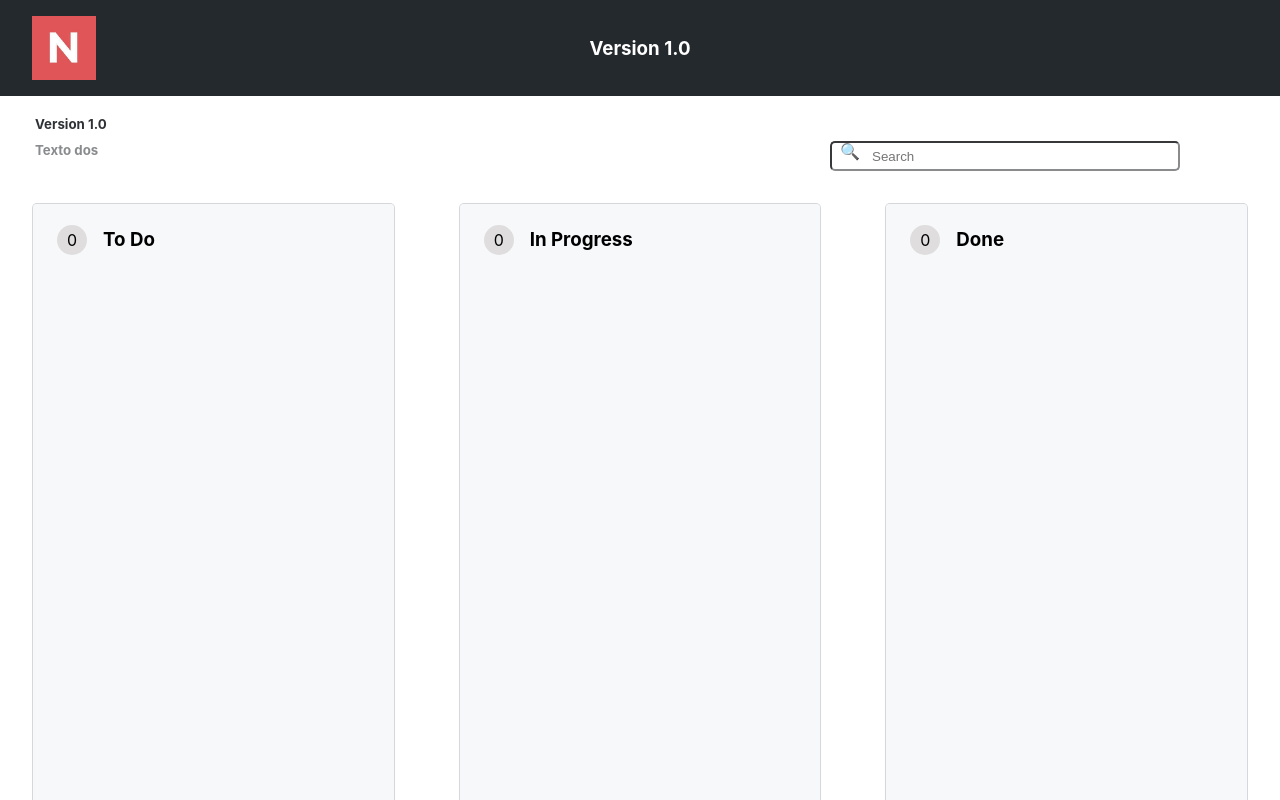
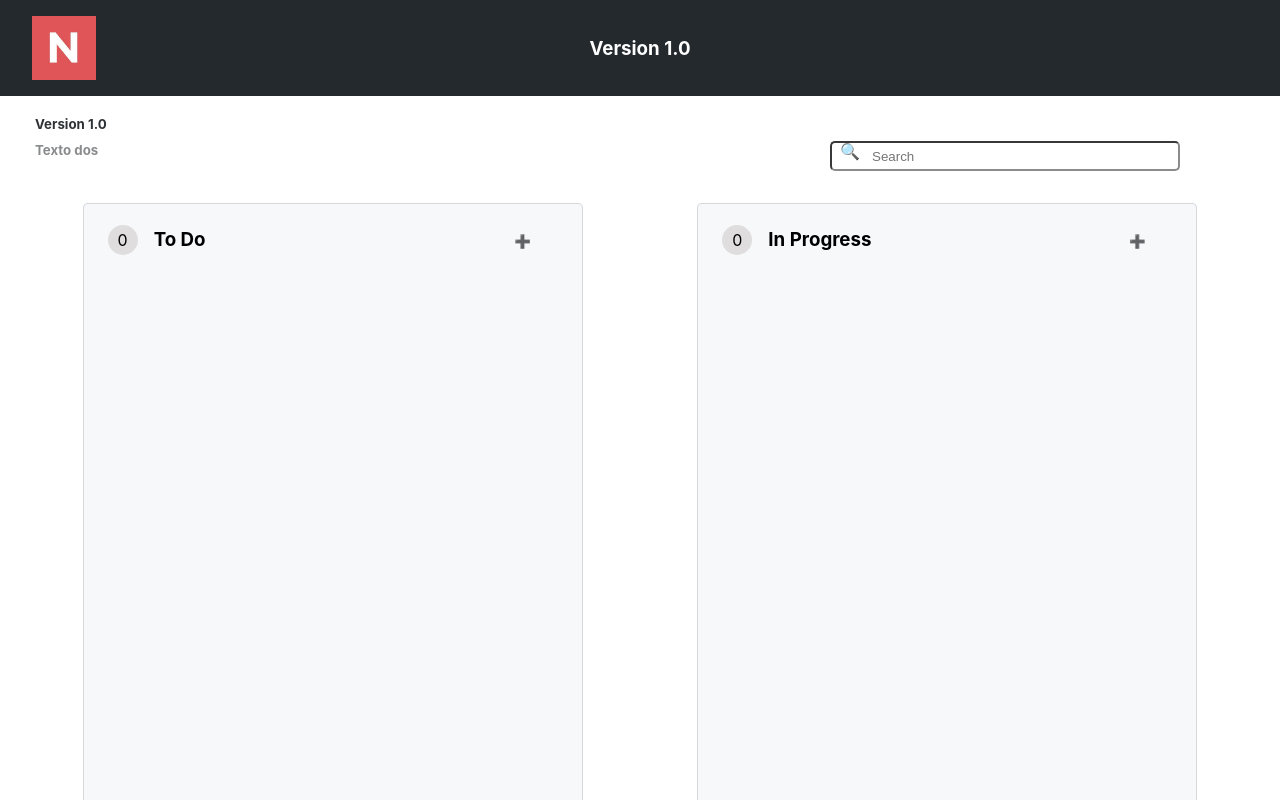
Before and after one commit to ccrolo/tablero-kanban, a React (Create React App) app in the folder tablero-kanban/: page / in a window 1280 px wide. Shown: the top 800 px of the page. Built offline with nearby package versions, Linux system fonts and the light colour scheme.

Commit message:
cosas varias

```diff
--- a/tablero-kanban/src/components/button/indexButton.jsx
+++ b/tablero-kanban/src/components/button/indexButton.jsx
@@ -9,12 +9,11 @@ import CardsContext from '../context/indexContext'
 
 function Button(props) {
 
-    const { cardsState, updateCardsState } = useContext(CardsContext)
+    const [{ cardsState, updateCardsState },{counter, counterUpdate}] = useContext(CardsContext)
 
     let [isChecked, isCheckedUpdate] = useState(false)
     let [isDisabled, isDisabledUpdate] = useState(true)
-    let [counter, counterUpdate] = useState([])
-
+    // let [counter, counterUpdate] = useState([])
 
     const handle = () => {
         isCheckedUpdate(true)
@@ -27,7 +26,6 @@ function Button(props) {
 
     const date = new Date();
     const hour = date.getHours() + ':' + date.getMinutes() + ':' + date.getSeconds();
-    console.log(date)
 
     const handleSubmit = e => {
         e.preventDefault()
@@ -42,6 +40,7 @@ function Button(props) {
         counterUpdate(e => e + 1)
         updateCardsState([...cardsState, obj])
         isCheckedUpdate(false)
+        console.log(counter.length)
     }
 
     return (
--- a/tablero-kanban/src/components/card/indexCard.jsx
+++ b/tablero-kanban/src/components/card/indexCard.jsx
@@ -7,29 +7,14 @@ import CardsContext from '../context/indexContext'
 
 
 function Card(props) {
-    const { cardsState, updateCardsState } = useContext(CardsContext);
-    let [arrayId, arrayIdUpdate] = useState(cardsState.map(e => e.id)) //sabiamos que esto era una gitanada
-    //Hacer find index para encontrar la id y nos da la posicion ==> esta es la buena
-
-   console.log(cardsState)
-
+    const [{ cardsState, updateCardsState },{counter, counterUpdate}] = useContext(CardsContext)
+    // const { cardsState, updateCardsState } = useContext(CardsContext);
 
     const handleDelete = () => {
-
-        const position = arrayId.indexOf(props.id)
+        const position = cardsState.findIndex(e => e===props.id)
         cardsState.splice(position, 1)
         updateCardsState([...cardsState])
-
-
-        console.log(cardsState)
-
-        /*  updateCardsState(cardsState.splice(position,1))
-         arrayIdUpdate(arrayId.splice(position,1)) */
     }
-
-
-
-console.log(props.status)
 
     return (
 
--- a/tablero-kanban/src/components/columnDone/indexDone.jsx
+++ b/tablero-kanban/src/components/columnDone/indexDone.jsx
@@ -5,7 +5,8 @@ import { useContext } from 'react'
 import CardsContext from '../context/indexContext'
 
 function ColumnProgress() {
-    const { cardsState, updateCardsState } = useContext(CardsContext)
+    const [{ cardsState, updateCardsState },{counter, counterUpdate}] = useContext(CardsContext)
+    // const { cardsState, updateCardsState } = useContext(CardsContext)
     /*  console.log(cardsState) */
     localStorage.setItem('arrayCards', cardsState);
     const status = 'Done';
--- a/tablero-kanban/src/components/columnInProges/indexProgres.jsx
+++ b/tablero-kanban/src/components/columnInProges/indexProgres.jsx
@@ -5,7 +5,8 @@ import { useContext } from 'react'
 import CardsContext from '../context/indexContext'
 
 function ColumnProgress() {
-    const { cardsState, updateCardsState } = useContext(CardsContext)
+    const [{ cardsState, updateCardsState },{counter, counterUpdate}] = useContext(CardsContext)
+    // const { cardsState, updateCardsState } = useContext(CardsContext)
     localStorage.setItem('arrayCards', cardsState);
     const status = 'InProgress';
     let progressArr = cardsState.filter(e => e.status === 'InProgress');
--- a/tablero-kanban/src/components/columnToDo/indexColumn.jsx
+++ b/tablero-kanban/src/components/columnToDo/indexColumn.jsx
@@ -5,7 +5,8 @@ import { useContext } from 'react'
 import CardsContext from '../context/indexContext'
 
 function Column() {
-    const { cardsState, updateCardsState } = useContext(CardsContext)
+    const [{ cardsState, updateCardsState },{counter, counterUpdate}] = useContext(CardsContext)
+    // const { cardsState, updateCardsState } = useContext(CardsContext)
     /*  console.log(cardsState) */
     localStorage.setItem('arrayCards', cardsState);
     const status = 'ToDo';
--- a/tablero-kanban/src/components/context/indexContext.jsx
+++ b/tablero-kanban/src/components/context/indexContext.jsx
@@ -8,11 +8,13 @@ const CardsContext = createContext();
 function CardsProvider({ children }) {
 
     const [cardsState, updateCardsState] = useState([]);
+    const [counter, counterUpdate] = useState([])
+
 
     return (
         <React.Fragment>
 
-            <CardsContext.Provider value={{ cardsState, updateCardsState }}>
+            <CardsContext.Provider value={[{cardsState, updateCardsState},{counter, counterUpdate}]}>
                 {children}
             </CardsContext.Provider>
 
--- a/tablero-kanban/src/components/filter/indexFilter.jsx
+++ b/tablero-kanban/src/components/filter/indexFilter.jsx
@@ -3,7 +3,8 @@ import { useContext } from 'react'
 import CardsContext from '../context/indexContext'
 
 function Filter(){
-    const { cardsState, updateCardsState } = useContext(CardsContext)
+    const [{ cardsState, updateCardsState },{counter, counterUpdate}] = useContext(CardsContext)
+    // const { cardsState, updateCardsState } = useContext(CardsContext)
 
     const handleFilter = e => {
         console.log(cardsState)
--- a/tablero-kanban/src/pages/landing/indexLanding.jsx
+++ b/tablero-kanban/src/pages/landing/indexLanding.jsx
@@ -9,25 +9,26 @@ import Card from '../../components/card/indexCard';
 
 
 // 1. La primera columna deberá añadr las tareas:
-// - se creará una card y se añadirá la tarea a un array
-// - Cada tarea será un objeto: tituto, hora de creación e ID
-// - Las tres deben tener un contador de tareas
-// - Las Tareas se pueden eliminar de forma individual
+// - se creará una card y se añadirá la tarea a un array OK
+// - Cada tarea será un objeto: tituto, hora de creación e ID OK
+// - Las tres deben tener un contador de tareas OK
+// - Las Tareas se pueden eliminar de forma individual OK!!!!!!
 
 // 2. La segunda columna deberá añadir una tarea de la primera:
-// - Eliminará la tarea de la primera columna y añadirá a la segunda en su array.
-// - Las tres deben tener un contador de tareas
-// - Las Tareas se pueden eliminar de forma individual
+
+// - Las tres deben tener un contador de tareas OK!!!
+// - Las Tareas se pueden eliminar de forma individual  OK!!!
 
 // 3. La tercera columna deberá añadir una tarea realizada:
-// - Eliminará de la segunda y cambiará el icono.
+
 // - Tendrá un clear all
-// - Las Tareas se pueden eliminar de forma individual
+// - Las Tareas se pueden eliminar de forma individual OK!!!
 
 
 // Que falta:
-// - El filtro no borra
-// - La basura borra mal --> del mismo array
+// - El filtro no borra  OK!!!
+// - el filtro debe funcionar al borrar la palabra
+// - La basura borra mal --> del mismo array  OK!!!
 // - Cuando le das a cancelar suma una Card
 // - Boton + --> Mal posicionado (cambiar)
 // - Falta colocar fecha en 'texto 2'
@@ -44,7 +45,7 @@ function Landing() {
             <div className="landing_container">
                 <Column />
                 <ColumnProgress />
-                <ColumnDone />
+                {/* <ColumnDone /> */}
             </div>
         </React.Fragment>
     )
```
